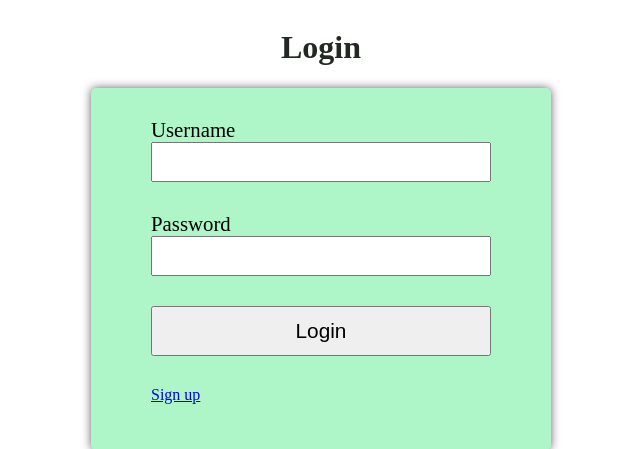
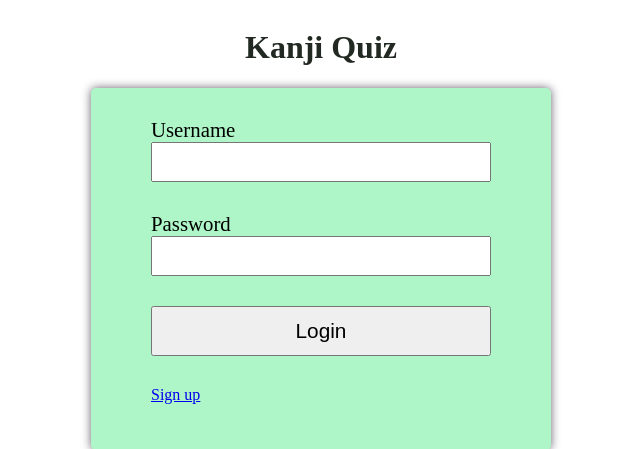
Before and after one commit to violetspecs/kanji-study, a Django app: page /login/ in a window 1280 px wide. Shown: the top 449 px of the page, without its empty margins (319-959 px from the left). Run offline with Django 3.2, Linux system fonts and the light colour scheme.

Commit message:
Update page titles

```diff
--- a/login/templates/login/index.html
+++ b/login/templates/login/index.html
@@ -1,13 +1,13 @@
 <html>
     <head>
-        <title>Login to My Site</title>
+        <title>Kanji Quiz</title>
         {% load static %}
 
         <link rel="stylesheet" type="text/css" href="{% static 'login/style.css' %}">
     </head>
     <body>
         <div class="container">
-            <h1>Login</h1>
+            <h1>Kanji Quiz</h1>
             <div class="login-form">
                 <form action="{% url 'login:loginuser' %}" method="post">
                     {% csrf_token %}
--- a/login/templates/login/signup.html
+++ b/login/templates/login/signup.html
@@ -1,6 +1,6 @@
 <html>
     <head>
-        <title>Signup to My Site</title>
+        <title>Signup</title>
         {% load static %}
 
         <link rel="stylesheet" type="text/css" href="{% static 'login/style.css' %}">
--- a/quiz/templates/quiz/answer.html
+++ b/quiz/templates/quiz/answer.html
@@ -1,6 +1,6 @@
 <html>
     <head>
-        <title>Kanji Quiz App</title>
+        <title>Kanji Quiz</title>
         {% load static %}
 
         <link rel="stylesheet" type="text/css" href="{% static 'quiz/style.css' %}">
--- a/quiz/templates/quiz/index.html
+++ b/quiz/templates/quiz/index.html
@@ -1,6 +1,6 @@
 <html>
     <head>
-        <title>Welcome to Quiz App</title>
+        <title>Kanji Quiz</title>
         {% load static %}
 
         <link rel="stylesheet" type="text/css" href="{% static 'quiz/style.css' %}">
```
